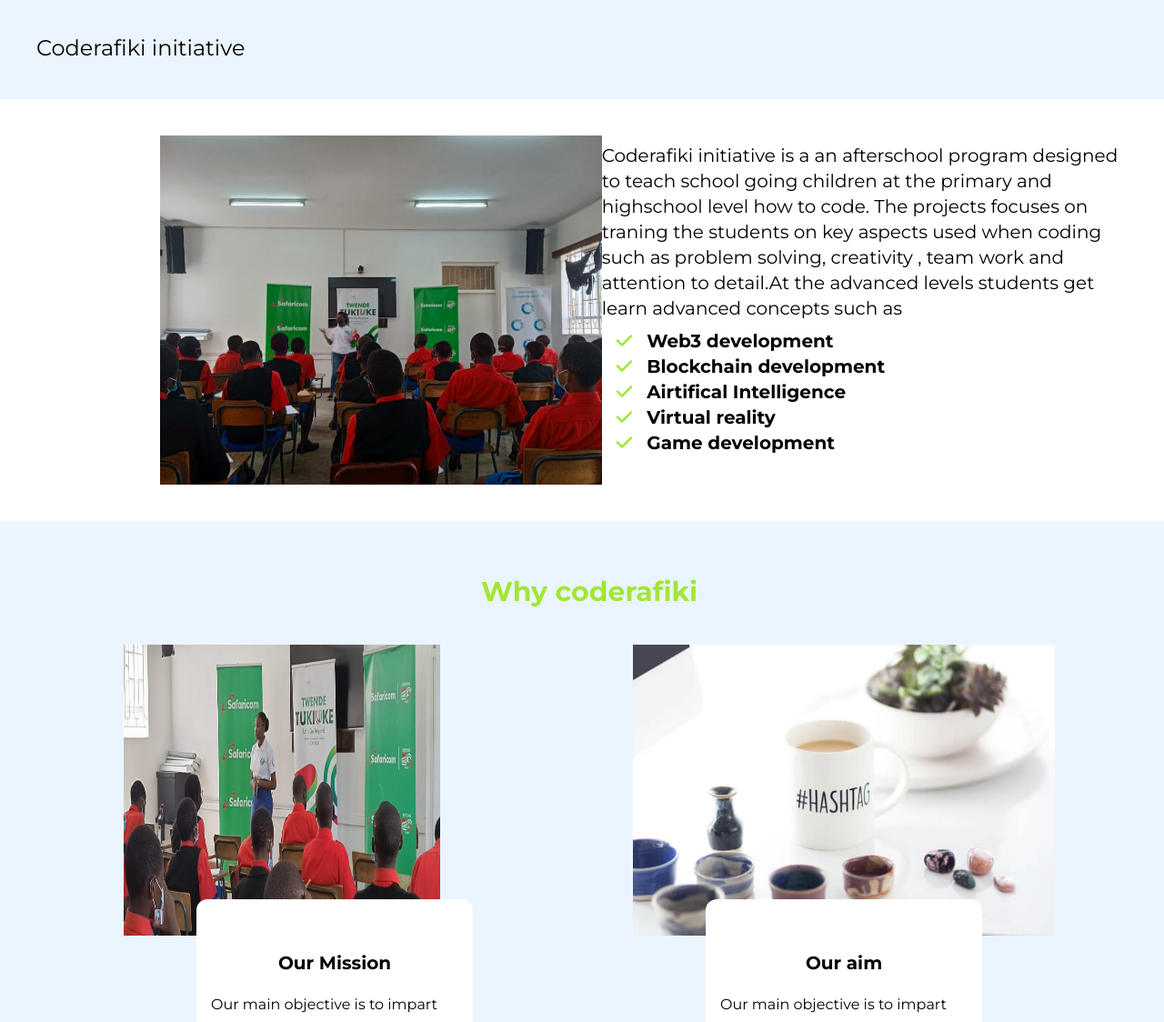
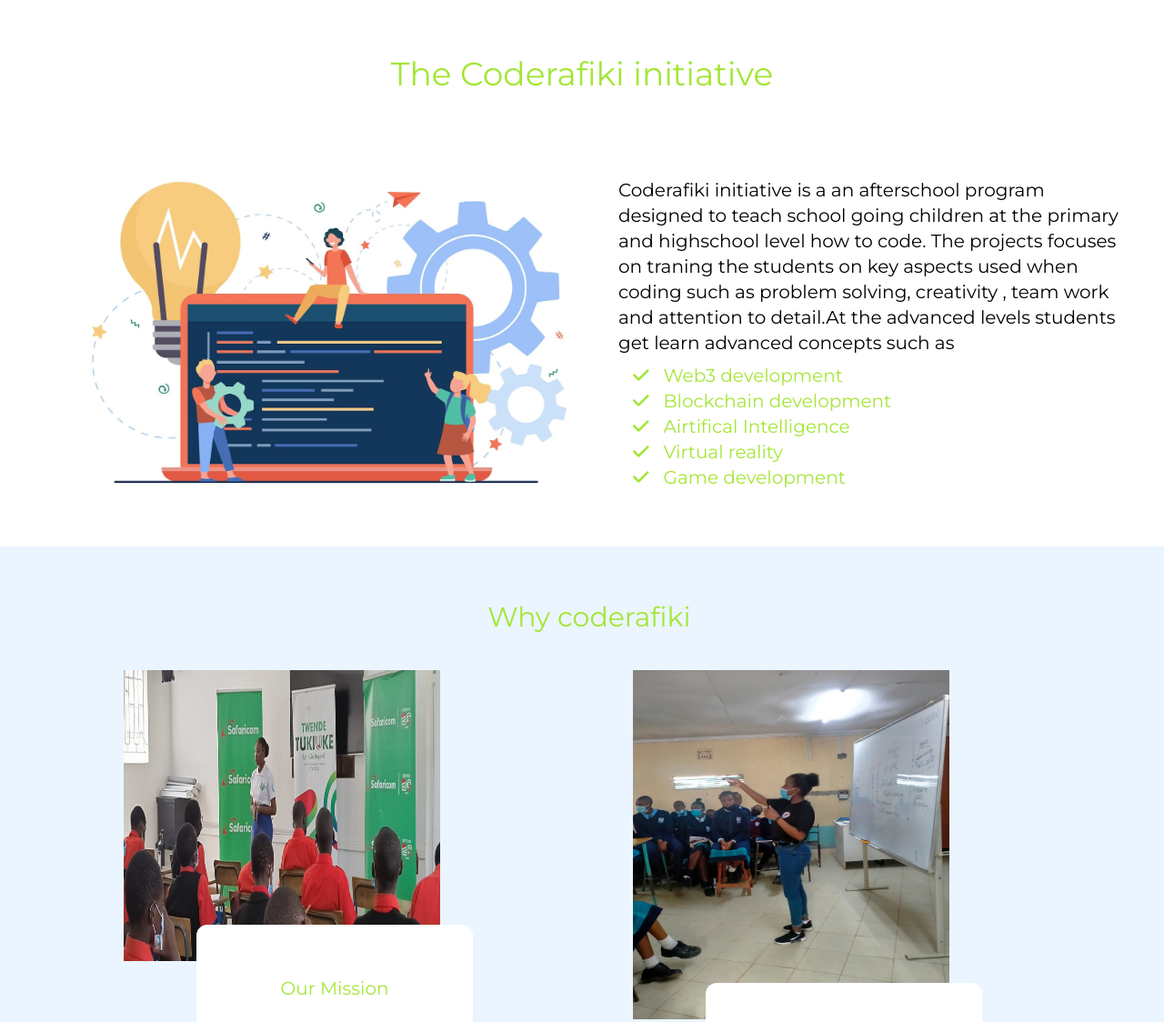
Before and after one commit to Njeriee/shecoders_website, a website: page src/coderafiki.html in a window 1280 px wide. Shown: the part 155-1279 px from the top of the page at 91% size. Drawn offline with nearby package versions, Linux system fonts and the light colour scheme.

Commit message:
coderafiki page cleaned and fixed

```diff
--- a/src/coderafiki.html
+++ b/src/coderafiki.html
@@ -42,21 +42,21 @@
             </ul>
           </nav>
         </section>
-        <section class="p-10 bg-blue-50" id="coderafiki-hero">
-            <h1 class="text-2xl">Coderafiki initiative</h1>
+        <section class="md:p-16 pt-4 flex flex-col justify-center bg-white">
+            <h1 class="text-2xl text-center md:text-4xl text-lime-400">The Coderafiki initiative</h1>
         </section>
-        <section class="px-10 py-10 flex flex-col md:flex-row">
-            <div class="basis-1/2 md:pl-24 md:ml-10">
-                <img class="h-96" src="images/gallery2.jpeg" alt="">
+        <section class="px-10 pb-10 flex flex-col md:flex-row">
+            <div class="basis-1/2 md:mx-10">
+                <img class="" src="images/coderafiki_picture_1.jpg" alt="">
             </div>
-            <div class="basis-1/2">
-                <p class="py-2 md:text-xl leading-loose">
+            <div class="basis-1/2 flex flex-col justify-center">
+                <p class="py-2 md:text-xl text-black leading-loose">
                     Coderafiki initiative is a an afterschool program designed to
                     teach school going children at the primary and highschool level
                     how to code. The projects focuses on traning the students on key aspects
                     used when coding such as problem solving, creativity , team work and
                     attention to detail.At the advanced levels students get learn advanced concepts such as
-                    <ul class="md:text-xl leading-loose font-bold">
+                    <ul class="md:text-xl leading-loose text-lime-400">
                         <li><i class="fa-solid fa-check mx-4 text-lime-400"></i>Web3 development</li>
                         <li><i class="fa-solid fa-check mx-4 text-lime-400"></i>Blockchain development</li>
                         <li><li><i class="fa-solid fa-check mx-4 text-lime-400"></i>Airtifical Intelligence</li>
@@ -68,7 +68,7 @@
         </section>
         <section class="bg-blue-50 py-10  md:pl-24 md:px-20 flex flex-col justify-center">
             <div>
-                <h1 class="text-3xl font-bold text-center py-5 text-lime-400">Why coderafiki</h1>
+                <h1 class="text-3xl text-center py-5 text-lime-400">Why coderafiki</h1>
             </div>
             <div class="grid md:grid-cols-2 md:gap-4">
                 <div class="flex flex-col px-10 py-5">
@@ -76,7 +76,7 @@
                         <img class="h-80 md:w-9/12" src="/src/images/gallery1.jpeg" alt="">
                     </div>
                     <div class="px-4 py-10 md:mx-20 -mt-10 bg-white rounded-xl">
-                        <h1 class="text-center text-xl font-bold py-4">Our Mission</h1>
+                        <h1 class="text-center text-xl text-lime-400 py-4">Our Mission</h1>
                     <p class="leading-loose">
                         Our main objective is to impart basic knowledge of how
                         to code and use coding as a tool for problem solving
@@ -86,10 +86,10 @@
                 </div>
                 <div class="flex flex-col px-10 py-5">
                     <div>
-                        <img class="h-80 w-fit" src="/src/images/aimbg.jpg" alt="">
+                        <img class="h-96 w-full md:w-3/4" src="/src/images/section1pic.jpeg" alt="">
                     </div>
                     <div class="px-4 py-10 md:mx-20 -mt-10 bg-white rounded-xl">
-                        <h1 class="text-center text-xl font-bold py-4">Our aim</h1>
+                        <h1 class="text-center text-xl text-lime-400 py-4">Our aim</h1>
                         <p class="leading-loose">
                             Our main objective is to impart basic knowledge of how
                             to code and use coding as a tool for problem solving
@@ -102,7 +102,7 @@
                         <img class="h-80 md:w-9/12" src="/src/images/gallery2.jpeg" alt="">
                     </div>
                     <div class="px-4 py-10 md:mx-20 -mt-10 bg-white rounded-xl">
-                        <h1 class="text-center text-xl font-bold py-4">Our objectives</h1>
+                        <h1 class="text-center text-xl text-lime-400 py-4">Our objectives</h1>
                         <ul class="leading-loose">
                             <li><i class="fa-regular fa-circle-check text-xl mx-4 text-lime-400"></i>To create a trend of curiosity for computer programming</li>
                             <li><i class="fa-regular fa-circle-check text-xl mx-4 text-lime-400"></i>To collaborate with schools in order to form after school coding clubs.</li>
@@ -112,10 +112,10 @@
                 </div>
                 <div class="flex flex-col px-10 py-5">
                     <div>
-                        <img class="h-80 w-fit" src="/src/images/visionbg.jpg" alt="">
+                        <img class="h-80 w-fit md:w-3/4" src="/src/images/section1pic2.jpeg" alt="">
                     </div>
                     <div class="px-4 py-10 md:mx-20 -mt-10 bg-white rounded-xl">
-                        <h1 class="text-center text-xl font-bold py-4">Our vision</h1>
+                        <h1 class="text-center text-xl text-lime-400 py-4">Our vision</h1>
                         <p class="leading-loose">
                             Our main objective is to impart basic knowledge of how
                             to code and use coding as a tool for problem solving
```
Also changed, not shown: index.html (+1 -1 lines), dist/output.css, src/images/aimbg.jpg (deleted), src/images/coderafiki_picture_1.jpg (renamed from src/images/tiny-cute-children-learning-coding.jpg), src/images/gallery3.jpeg (deleted), src/images/lady_programing.png (deleted), src/images/lady_programmer.jpg (deleted), src/images/missionbg.jpg (deleted), src/images/objectivesbg.jpg (deleted), src/images/pic3.jpeg (deleted), src/images/school_FILL0_wght200_GRAD0_opsz48.svg (deleted), src/images/section3pic.jpeg (deleted), src/images/visionbg.jpg (deleted).
